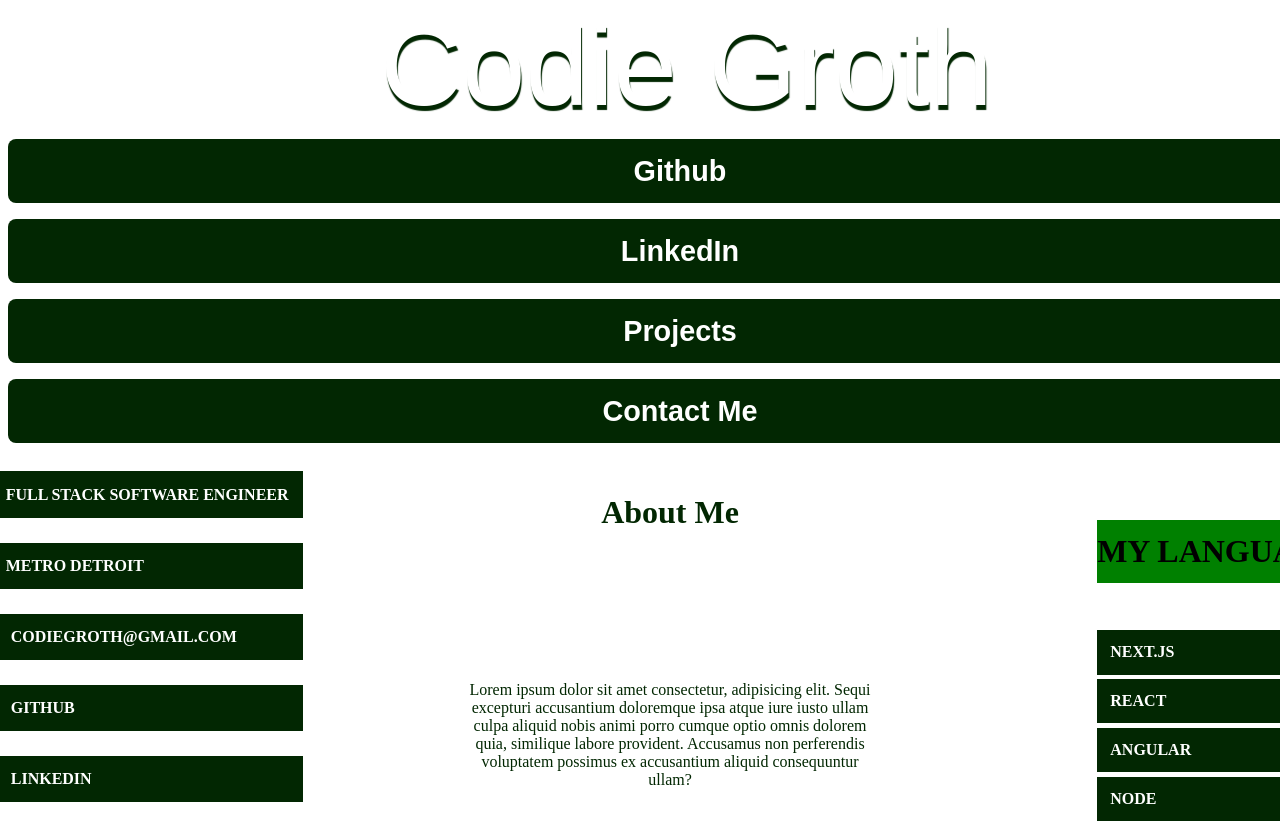
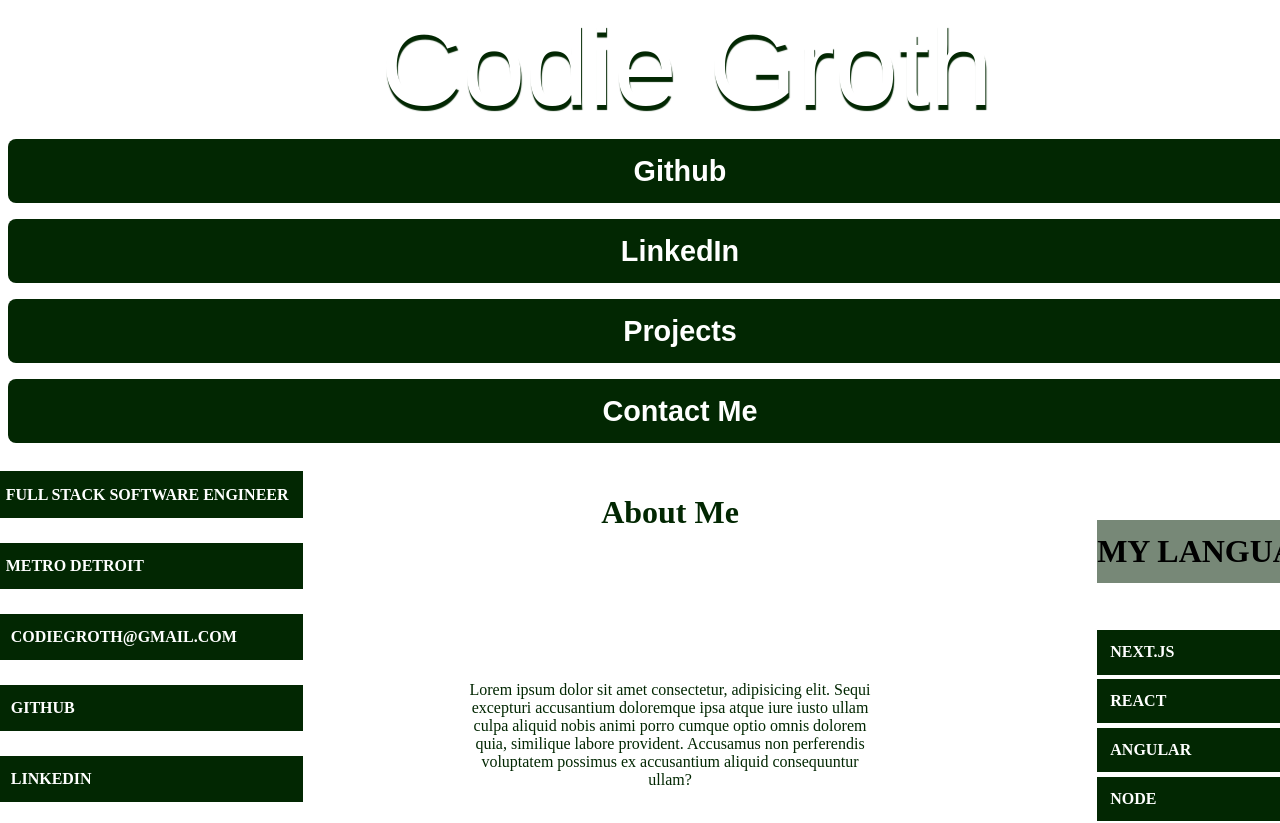
Before and after one commit to codiemaureen/codieCodes, a Next.js app: page / in a window 1280 px wide. Shown: the top 823 px of the page. Built offline with nearby package versions, Linux system fonts and the light colour scheme; a web font is replaced by a local one.

Commit message:
fixing title color

```diff
--- a/src/app/component/MySkills.module.css
+++ b/src/app/component/MySkills.module.css
@@ -7,7 +7,7 @@
 
 .listTitle{
  white-space: nowrap;
- background-color: green;
+ background-color: rgba(2, 35, 2, 0.538);
  font-size: 2rem;
  color: black;
  padding: 5% 0;
```
